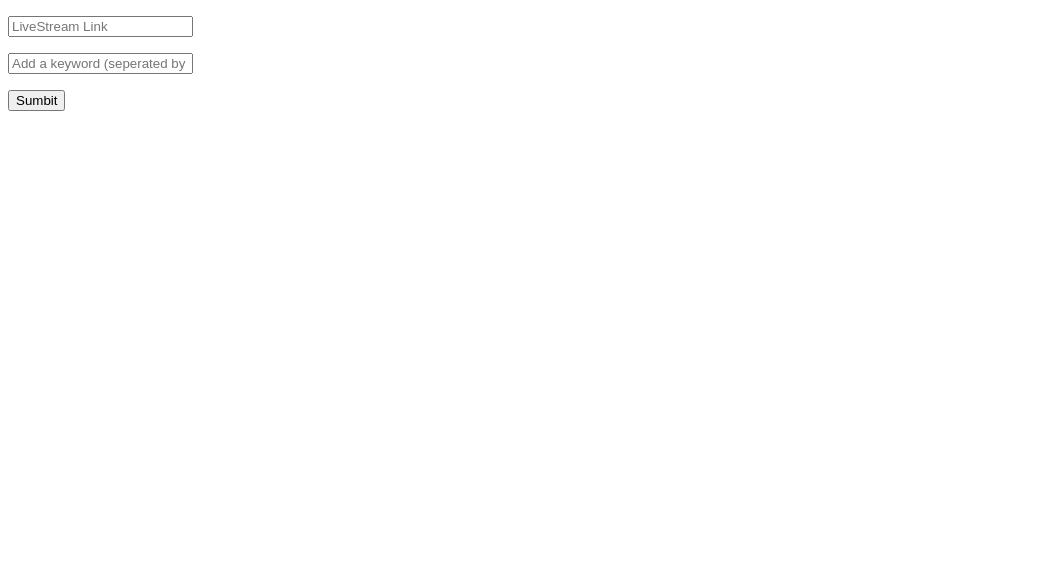
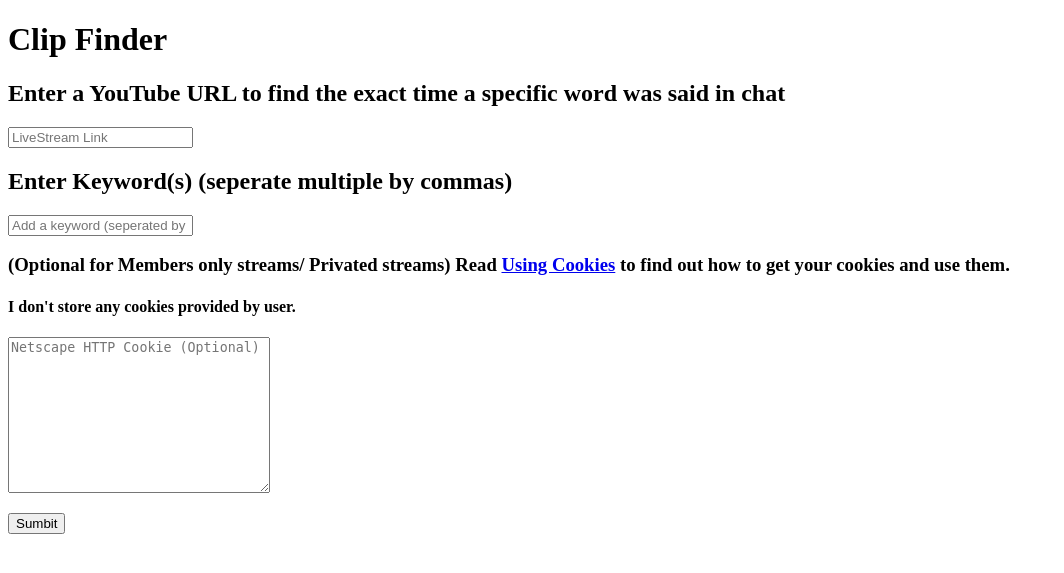
Before and after one commit to SurajBhari/clip_finder, a Flask app: template templates/index2.html in a window 1280 px wide. Shown: the top 573 px of the page, without its empty margins (0-1064 px from the left). Run offline with Flask 3, Linux system fonts and the light colour scheme; the template is opened without the code that fills it, so the values that code supplies are empty; some libraries are stand-ins or nearby versions.

Commit message:
Add field for cookies

```diff
--- a/templates/index.html
+++ b/templates/index.html
@@ -137,6 +137,9 @@
 				<p><input type="text" id="clip" placeholder="LiveStream Link" name="video_link" ></p>
                 <h2> Enter Keyword(s) (seperate multiple by commas) </h2>
 				<p><input type="text" id="keyword" placeholder="Add a keyword (seperated by comma), Leave empty if you want all of that chats." name="keywords"></p>
+				<h3> (Optional for Members only streams/ Privated streams) Read <a href="https://github.com/AG4lyf/clip_finder#using-cookies" >Using Cookies</a> to find out how to get your cookies and use them. </h2>
+				<h4> I don't store any cookies provided by user. </h1>
+				<p><textarea rows="10" cols="30" id="cookies" placeholder="Netscape HTTP Cookie (Optional)" name="cookies"></textarea>
 				<p><input type="submit" value="Sumbit" onclick="loading();" class="button"/></p>
 			</form>
 		<div class="loading">
--- a/templates/index2.html
+++ b/templates/index2.html
@@ -10,9 +10,15 @@
 <body>
     {% block content %}
     <form action="#" method="post">
-        <p><input type="text" id="clip" placeholder="LiveStream Link" name="video_link"></p>
-        <p><input type="text" id="keyword" placeholder="Add a keyword (seperated by comma)" name="keywords"></p>
-        <p><input type="submit" value="Sumbit"/></p>
+        <h1>Clip Finder</h1>
+        <h2>Enter a YouTube URL to find the exact time a specific word was said in chat</h2>
+        <p><input type="text" id="clip" placeholder="LiveStream Link" name="video_link" ></p>
+        <h2> Enter Keyword(s) (seperate multiple by commas) </h2>
+        <p><input type="text" id="keyword" placeholder="Add a keyword (seperated by comma), Leave empty if you want all of that chats." name="keywords"></p>
+        <h3> (Optional for Members only streams/ Privated streams) Read <a href="https://github.com/AG4lyf/clip_finder#using-cookies" >Using Cookies</a> to find out how to get your cookies and use them. </h2>
+        <h4> I don't store any cookies provided by user. </h1>
+        <p><textarea rows="10" cols="30" id="cookies" placeholder="Netscape HTTP Cookie (Optional)" name="cookies"></textarea>
+        <p><input type="submit" value="Sumbit" onclick="loading();" class="button"/></p>
     </form>
     {% endblock %}
     <table>
```
